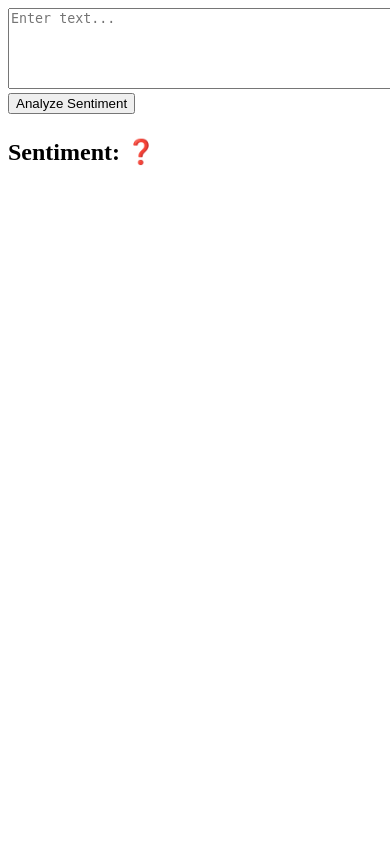
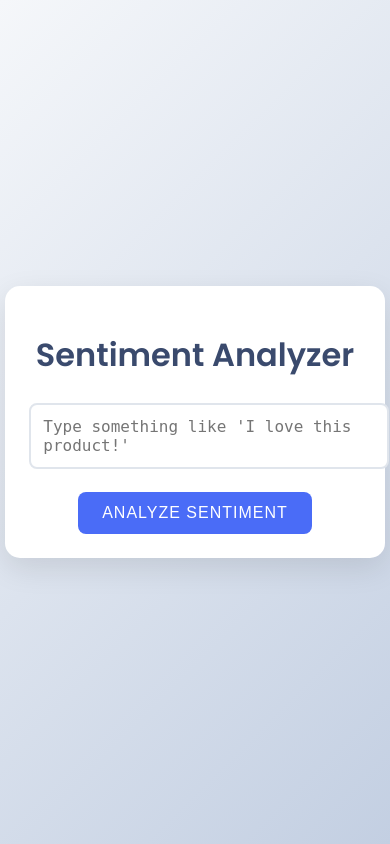
Before and after one commit to Swayam-04/sentiment, a Flask app: page / in a window 390 px wide; the page is wider, and only the part inside the window is pictured. Run offline with Flask 2, Linux system fonts and the light colour scheme.

Commit message:
Update index.html

```diff
--- a/templates/index.html
+++ b/templates/index.html
@@ -1,28 +1,156 @@
 <!DOCTYPE html>
 <html>
-<head><title>Sentiment App</title></head>
+<head>
+  <title>Sentiment Analysis</title>
+  <link href="https://fonts.googleapis.com/css2?family=Poppins:wght@400;500;600&display=swap" rel="stylesheet">
+  <style>
+    /* Modern Gradient Background */
+    body {
+      font-family: 'Poppins', sans-serif;
+      background: linear-gradient(135deg, #f5f7fa 0%, #c3cfe2 100%);
+      margin: 0;
+      padding: 0;
+      min-height: 100vh;
+      display: flex;
+      justify-content: center;
+      align-items: center;
+    }
+
+    /* Card Design */
+    .container {
+      background: white;
+      border-radius: 15px;
+      box-shadow: 0 10px 30px rgba(0, 0, 0, 0.1);
+      padding: 2rem;
+      width: 90%;
+      max-width: 500px;
+      text-align: center;
+    }
+
+    h1 {
+      color: #3a4a6d;
+      margin-bottom: 1.5rem;
+      font-weight: 600;
+    }
+
+    /* Input Styling */
+    textarea {
+      width: 100%;
+      padding: 12px;
+      border: 2px solid #e0e5ec;
+      border-radius: 8px;
+      font-size: 16px;
+      resize: none;
+      margin-bottom: 1rem;
+      transition: all 0.3s ease;
+    }
+
+    textarea:focus {
+      outline: none;
+      border-color: #4a6cf7;
+      box-shadow: 0 0 0 3px rgba(74, 108, 247, 0.1);
+    }
+
+    /* Button Styling */
+    button {
+      background: #4a6cf7;
+      color: white;
+      border: none;
+      padding: 12px 24px;
+      border-radius: 8px;
+      font-size: 16px;
+      cursor: pointer;
+      transition: all 0.3s ease;
+      font-weight: 500;
+      text-transform: uppercase;
+      letter-spacing: 1px;
+    }
+
+    button:hover {
+      background: #3a5bd9;
+      transform: translateY(-2px);
+    }
+
+    /* Result Display */
+    .result {
+      margin-top: 2rem;
+      padding: 1rem;
+      border-radius: 8px;
+      font-weight: 500;
+      display: none;
+    }
+
+    .positive {
+      background: rgba(46, 204, 113, 0.2);
+      color: #2ecc71;
+    }
+
+    .neutral {
+      background: rgba(52, 152, 219, 0.2);
+      color: #3498db;
+    }
+
+    .negative {
+      background: rgba(231, 76, 60, 0.2);
+      color: #e74c3c;
+    }
+
+    /* Responsive Design */
+    @media (max-width: 600px) {
+      .container {
+        width: 85%;
+        padding: 1.5rem;
+      }
+    }
+  </style>
+</head>
 <body>
-  <form method="post">
-    <textarea name="text" rows="5" cols="50" placeholder="Enter text..."></textarea><br>
-    <input type="submit" value="Analyze Sentiment">
-  </form>
-  <h2>
+  <div class="container">
+    <h1>Sentiment Analyzer</h1>
+    <textarea id="text-input" placeholder="Type something like 'I love this product!'"></textarea>
+    <button onclick="analyzeSentiment()">Analyze Sentiment</button>
+    <div id="result" class="result"></div>
+  </div>
 
-    <p>
-      Sentiment: {{ sentiment }}
-      {% if sentiment == 'POSITIVE' %}
-        😊
-      {% elif sentiment == 'NEGATIVE' %}
-        😞
-      {% elif sentiment == 'NEUTRAL' %}
-        😐
-      {% elif sentiment == 'MIXED' %}
-        😕
-      {% else %}
-        ❓
-      {% endif %}
-    </p>
+  <script>
+    function analyzeSentiment() {
+      const text = document.getElementById('text-input').value;
+      const resultDiv = document.getElementById('result');
 
-  </h2>
+      // Show loading state
+      resultDiv.style.display = 'block';
+      resultDiv.className = 'result';
+      resultDiv.innerHTML = 'Analyzing...';
+
+      fetch('/analyze', {
+        method: 'POST',
+        headers: {
+          'Content-Type': 'application/json',
+        },
+        body: JSON.stringify({ text: text })
+      })
+      .then(response => response.json())
+      .then(data => {
+        resultDiv.className = 'result ' + data.sentiment.toLowerCase();
+        resultDiv.innerHTML = `
+          <h3>${data.sentiment} (${data.polarity.toFixed(2)})</h3>
+          <p>${getSentimentMessage(data.sentiment)}</p>
+        `;
+      })
+      .catch(error => {
+        resultDiv.className = 'result negative';
+        resultDiv.innerHTML = 'Error analyzing text. Please try again.';
+      });
+    }
+
+    function getSentimentMessage(sentiment) {
+      const messages = {
+        'POSITIVE': 'This sounds positive! 😊',
+        'NEUTRAL': 'This seems neutral. 😐',
+        'NEGATIVE': 'This sounds negative. 😟'
+      };
+      return messages[sentiment] || '';
+    }
+  </script>
 </body>
 </html>
```
